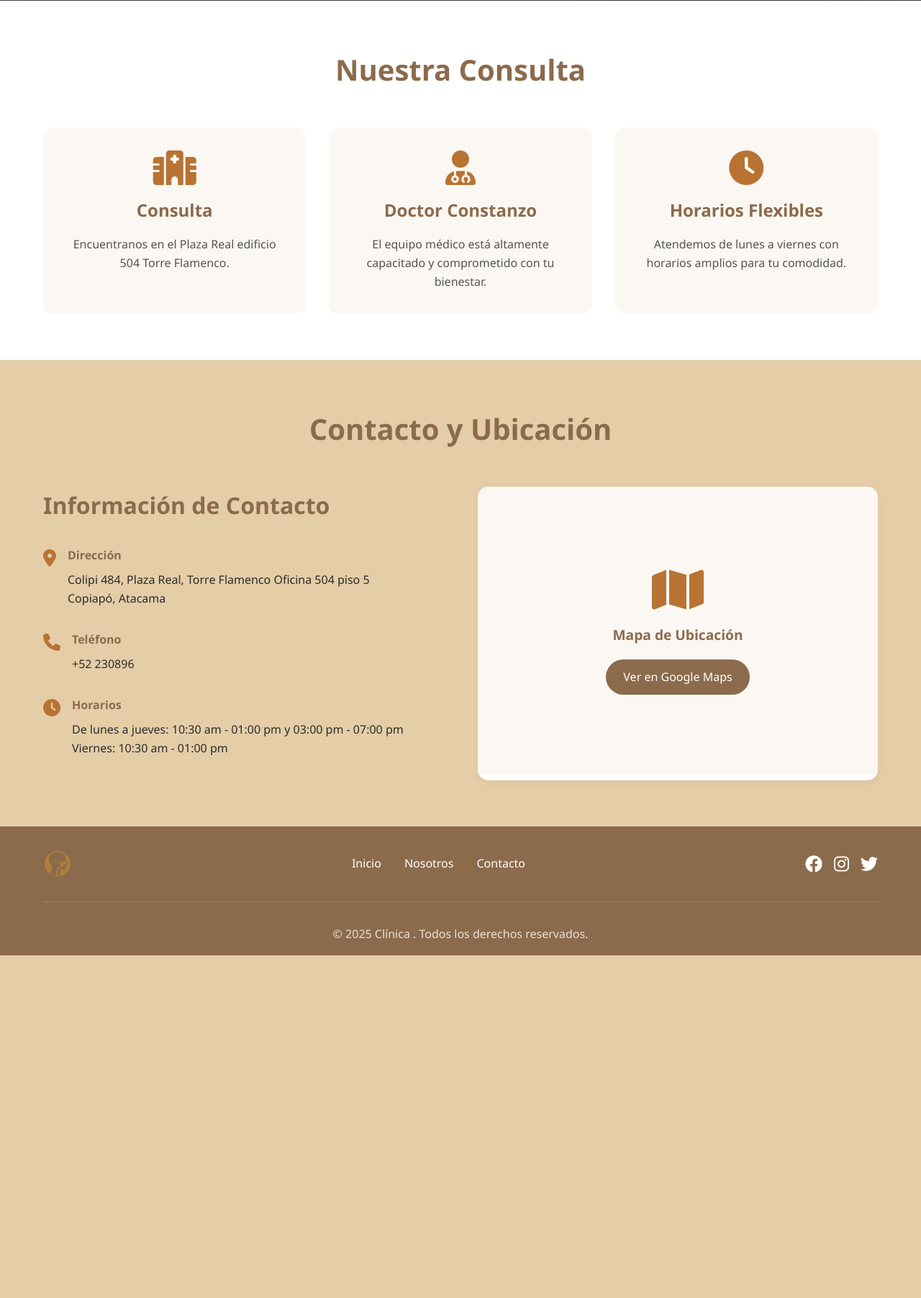
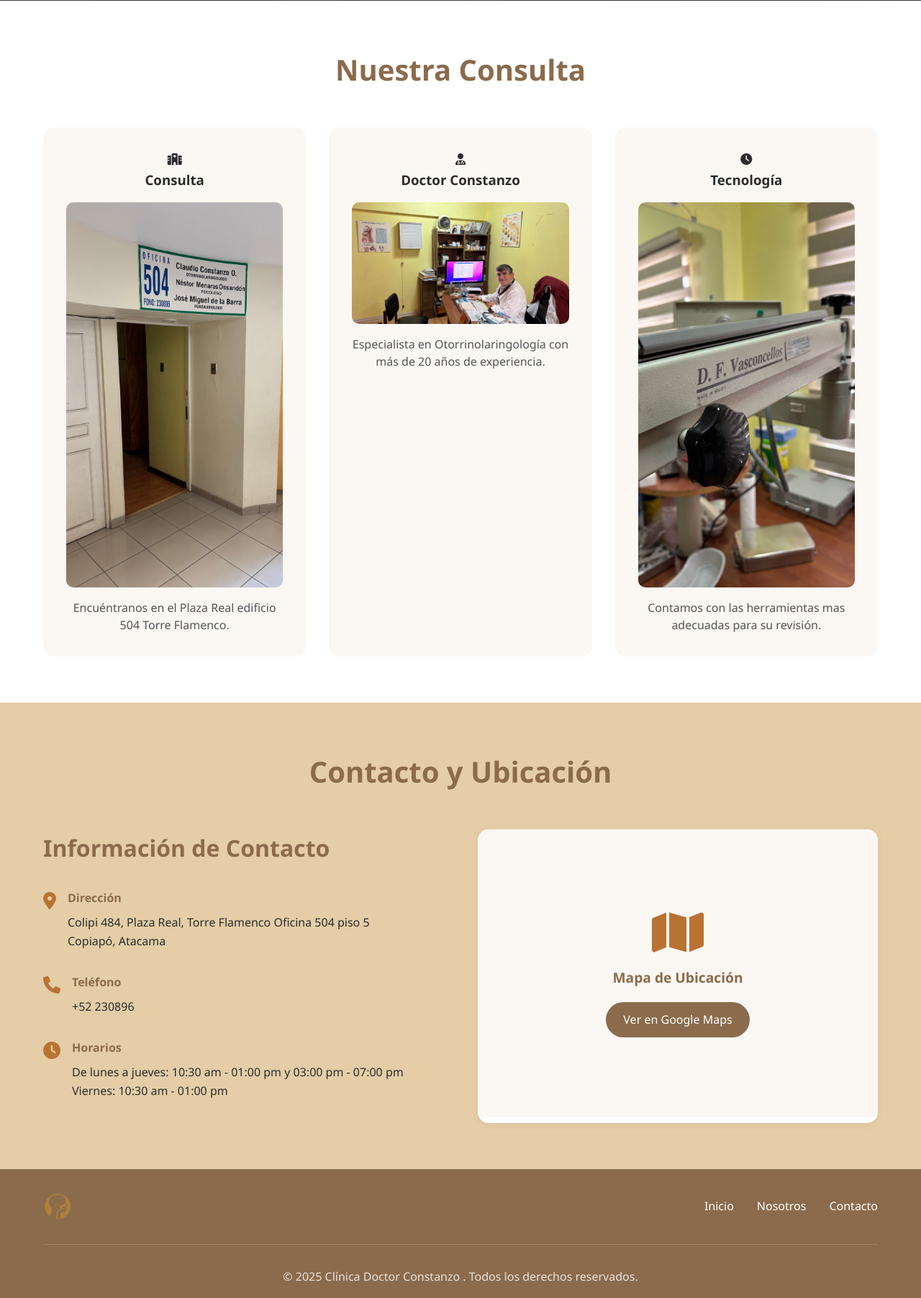
Before and after one commit to Claudio-Constanzo/consulta-medica, a Django app: page / in a window 1280 px wide. Shown: the part 799-2602 px from the top of the page at 72% size. Before the commit the page ends 2126 px from the top, so only its background shows below. Run offline with Django 5.2, Linux system fonts and the light colour scheme.

Commit message:
diseño home

```diff
--- a/consulta/settings.py
+++ b/consulta/settings.py
@@ -43,7 +43,6 @@ INSTALLED_APPS = [
     'fichaMedica',
     'doctor',
     'usuarios',
-
     'home'
 ]
 
--- a/home/static/homeApp/css/style.css
+++ b/home/static/homeApp/css/style.css
@@ -9,6 +9,7 @@
         --shadow: 0 2px 10px rgba(139, 107, 76, 0.1);
         --transition: all 0.3s ease;
     }
+
 
     /* Reset básico */
     * {
@@ -209,34 +210,72 @@
         gap: 2rem;
     }
 
+        /* Tarjetas generales */
     .about-card {
         text-align: center;
         padding: 2rem;
         background: var(--color-crema);
         border-radius: 15px;
-        transition: var(--transition);
+        transition: transform 0.3s ease, box-shadow 0.3s ease;
     }
 
+    /* Hover en la tarjeta completa */
     .about-card:hover {
-        transform: translateY(-5px);
-        box-shadow: var(--shadow);
+        transform: scale(1.03); /* toda la tarjeta se amplía ligeramente */
+        box-shadow: 0 10px 25px rgba(139, 107, 76, 0.2);
     }
 
-    .about-card i {
-        font-size: 3rem;
-        color: var(--color-cobre);
-        margin-bottom: 1rem;
+    /* Imágenes dentro de todas las tarjetas */
+    .about-card img.about-img {
+        width: 100%;
+        height: auto;
+        border-radius: 10px;
+        display: block;
+        margin: 1rem auto;
+        transition: transform 0.3s ease, box-shadow 0.3s ease;
     }
 
-    .about-card h3 {
-        font-size: 1.5rem;
-        color: var(--color-marron);
-        margin-bottom: 1rem;
+    /* Hover estándar en imágenes */
+    .about-card img.about-img:hover {
+        transform: scale(1.1); /* aumento estándar */
+        box-shadow: 0 8px 20px rgba(139, 107, 76, 0.3);
     }
+
+    /* Tarjeta del medio */
+    .about-card.about-card-middle {
+        transform: scale(1.05);  /* tarjeta más grande */
+        z-index: 2;
+    }
+
+    /* Imagen del medio más grande */
+    .about-card.about-card-middle img.about-img {
+        width: 120%;           /* más ancha que las demás */
+        max-width: none;
+        transform: scale(1);    /* inicio sin hover */
+    }
+
+    /* Hover en la imagen del medio */
+    .about-card.about-card-middle img.about-img:hover {
+        transform: scale(1.15);   /* aumento más intenso */
+        box-shadow: 0 10px 25px rgba(139, 107, 76, 0.4);
+    }
+
+    /* Primer about-card: imagen menos intensa */
+    .about-card:first-child img.about-img:hover {
+        transform: scale(1.05);   /* solo un 5% de aumento */
+        box-shadow: 0 6px 15px rgba(139, 107, 76, 0.2);
+    }
+
 
     .about-card p {
         color: var(--color-dark);
         opacity: 0.8;
+        line-height: 1.5;
+        transition: transform 0.3s ease;
+    }
+
+    .about-card img.about-img:hover ~ p {
+        transform: translateY(30px);
     }
 
     /* Sección Contacto */
--- a/home/templates/home/home.html
+++ b/home/templates/home/home.html
@@ -51,24 +51,24 @@
         <section id="nosotros" class="about">
             <div class="container">
                 <h2 class="section-title">Nuestra Consulta</h2>
-
                 <div class="about-grid">
-                    <div class="about-card">
+                   <div class="about-card">
                         <i class="fas fa-hospital"></i>
                         <h3>Consulta</h3>
-                        <p>Encuentranos en el Plaza Real edificio 504 Torre Flamenco.</p>
+                        <img src="{% static 'homeApp/img/ubicacionconsulta.jpg' %}" alt="Consulta" class="about-img">
+                        <p>Encuéntranos en el Plaza Real edificio 504 Torre Flamenco.</p>
                     </div>
-
                     <div class="about-card">
                         <i class="fas fa-user-md"></i>
                         <h3>Doctor Constanzo</h3>
-                        <p>El equipo médico está altamente capacitado y comprometido con tu bienestar.</p>
+                        <img src="{% static 'homeApp/img/doctorconstanzo.jpg' %}" alt="Doctor Constanzo" class="about-img">
+                        <p>Especialista en Otorrinolaringología con más de 20 años de experiencia.</p>
                     </div>
-
                     <div class="about-card">
                         <i class="fas fa-clock"></i>
-                        <h3>Horarios Flexibles</h3>
-                        <p>Atendemos de lunes a viernes con horarios amplios para tu comodidad.</p>
+                        <h3>Tecnología</h3>
+                        <img src="{% static 'homeApp/img/microscopio.jpg' %}" alt="microscopio" class="about-img">
+                        <p>Contamos con las herramientas mas adecuadas para su revisión.</p>
                     </div>
                 </div>
             </div>
@@ -138,15 +138,11 @@
                     <a href="#contacto">Contacto</a>
                 </div>
 
-                <div class="footer-social">
-                    <a href="#" aria-label="Facebook"><i class="fab fa-facebook"></i></a>
-                    <a href="#" aria-label="Instagram"><i class="fab fa-instagram"></i></a>
-                    <a href="#" aria-label="Twitter"><i class="fab fa-twitter"></i></a>
-                </div>
+
             </div>
 
             <div class="footer-bottom">
-                <p>&copy; 2025 Clínica . Todos los derechos reservados.</p>
+                <p>&copy; 2025 Clínica Doctor Constanzo . Todos los derechos reservados.</p>
             </div>
         </div>
     </footer>
--- a/usuarios/views.py
+++ b/usuarios/views.py
@@ -1,4 +1,5 @@
 from django.shortcuts import render
+
 
 def usuarios_view(request):
     return render(request, 'usuarios/usuarios.html')
```
Also changed, not shown: home/static/homeApp/img/doctorconstanzo.jpg (added), home/static/homeApp/img/microscopio.jpg (added), home/static/homeApp/img/ubicacionconsulta.jpg (added).
